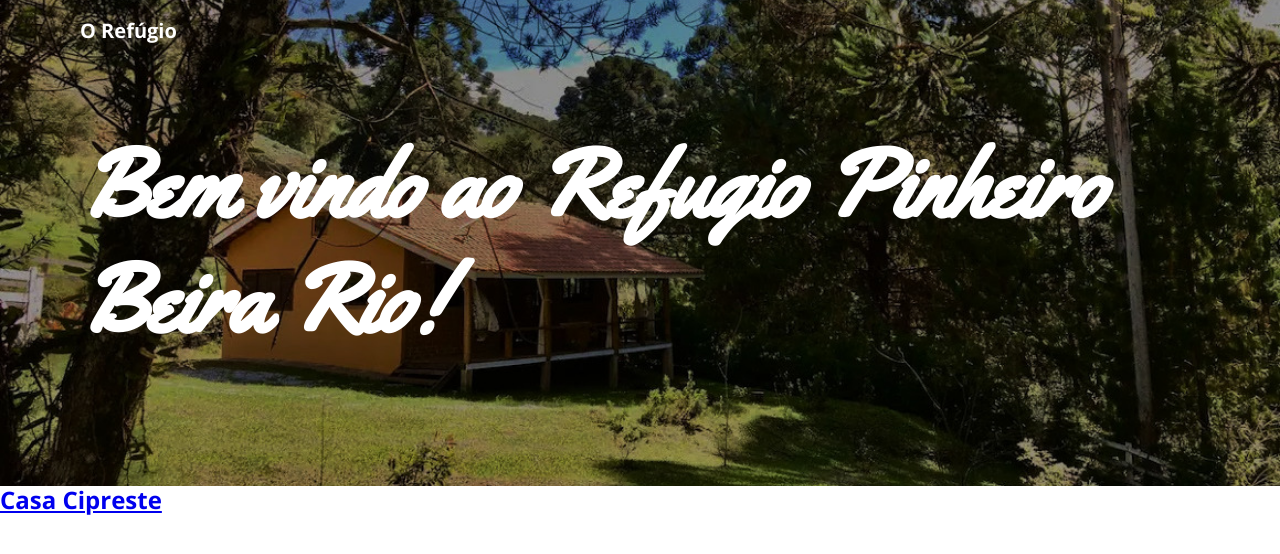
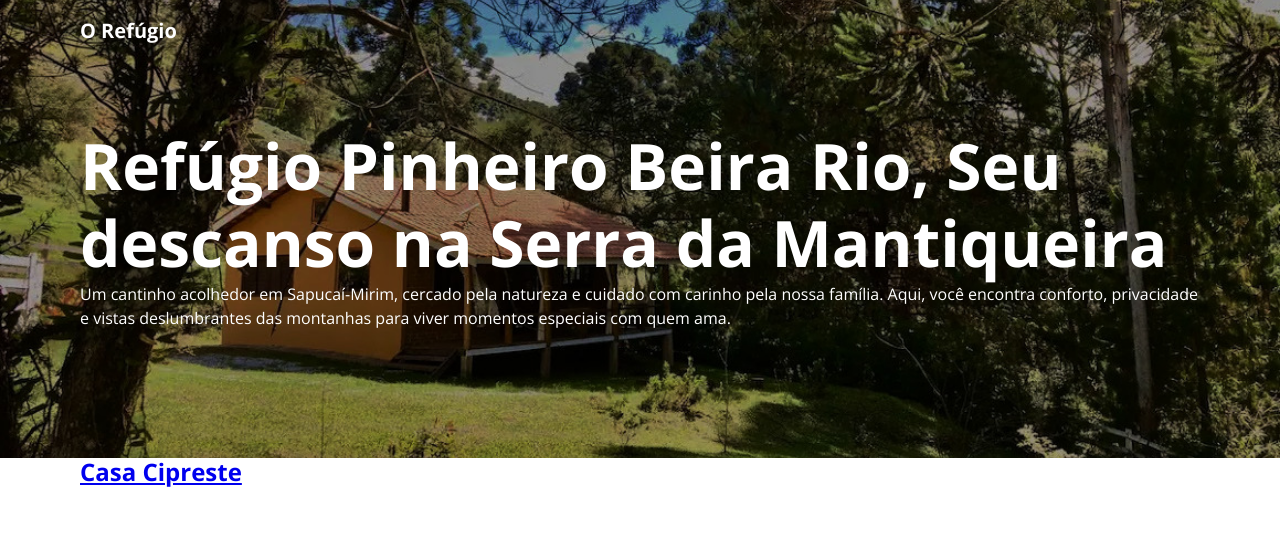
Before and after one commit to refugiopinheirobeirario/refugiopinheirobeirario.github.io, a Jekyll site: the page built from index.html, in a window 1280 px wide. Shown: the top 554 px of the page. Built offline with Jekyll 4.4.1, drawn with Linux system fonts in a browser that asks for light colours.

Commit message:
Remove Yellowstore font

```diff
--- a/_layouts/default.html
+++ b/_layouts/default.html
@@ -8,7 +8,7 @@
 
     <link rel="preconnect" href="https://fonts.googleapis.com">
     <link rel="preconnect" href="https://fonts.gstatic.com" crossorigin>
-    <link href="https://fonts.googleapis.com/css2?family=Open+Sans:ital,wght@0,300..800;1,300..800&family=Yellowtail&display=swap" rel="stylesheet">
+    <link href="https://fonts.googleapis.com/css2?family=Open+Sans:ital,wght@0,300..800;1,300..800&display=swap" rel="stylesheet">
     <link rel="stylesheet" href="{{ "/assets/css/main.css" | relative_url }}">
   </head>
   <body>
--- a/_sass/base.scss
+++ b/_sass/base.scss
@@ -63,19 +63,11 @@ picture {
 }
 
 .display {
-  font-family: "Yellowtail", cursive;
+  font-weight: 700;
 }
 
 .display--1 {
-  font-size: 2rem;
-
-  @media only screen and (min-width: 768px) {
-    font-size: 4rem;
-  }
-
-  @media only screen and (min-width: 992px) {
-    font-size: 6rem;
-  }
+  font-size: 4rem;
 }
 
 .navbar {
--- a/index.html
+++ b/index.html
@@ -1,6 +1,7 @@
 ---
 layout: default
-title: "Bem vindo ao Refugio Pinheiro Beira Rio!"
+title: "Refúgio Pinheiro Beira Rio, Seu descanso na Serra da Mantiqueira"
+Lead: "Um cantinho acolhedor em Sapucaí-Mirim, cercado pela natureza e cuidado com carinho pela nossa família. Aqui, você encontra conforto, privacidade e vistas deslumbrantes das montanhas para viver momentos especiais com quem ama."
 ---
 <header class="hero" style="background-image: url(/assets/images/hero.jpg);">
   {% include navbar.html %}
@@ -9,13 +10,18 @@ title: "Bem vindo ao Refugio Pinheiro Beira Rio!"
     <h1 class="display display--1">
       {{ page.title }}
     </h1>
+
+    <p class="lead">
+      {{ page.Lead }}
   </div>
 </header>
 
 <section>
-  {% for casa in site.casas %}
-    <a href="{{ casa.url }}">
-      <h2>{{ casa.title }}</h2>
-    </a>
-  {% endfor %}
+  <div class="container">
+    {% for casa in site.casas %}
+      <a href="{{ casa.url }}">
+        <h2>{{ casa.title }}</h2>
+      </a>
+    {% endfor %}
+  </div>
 </section>
```
